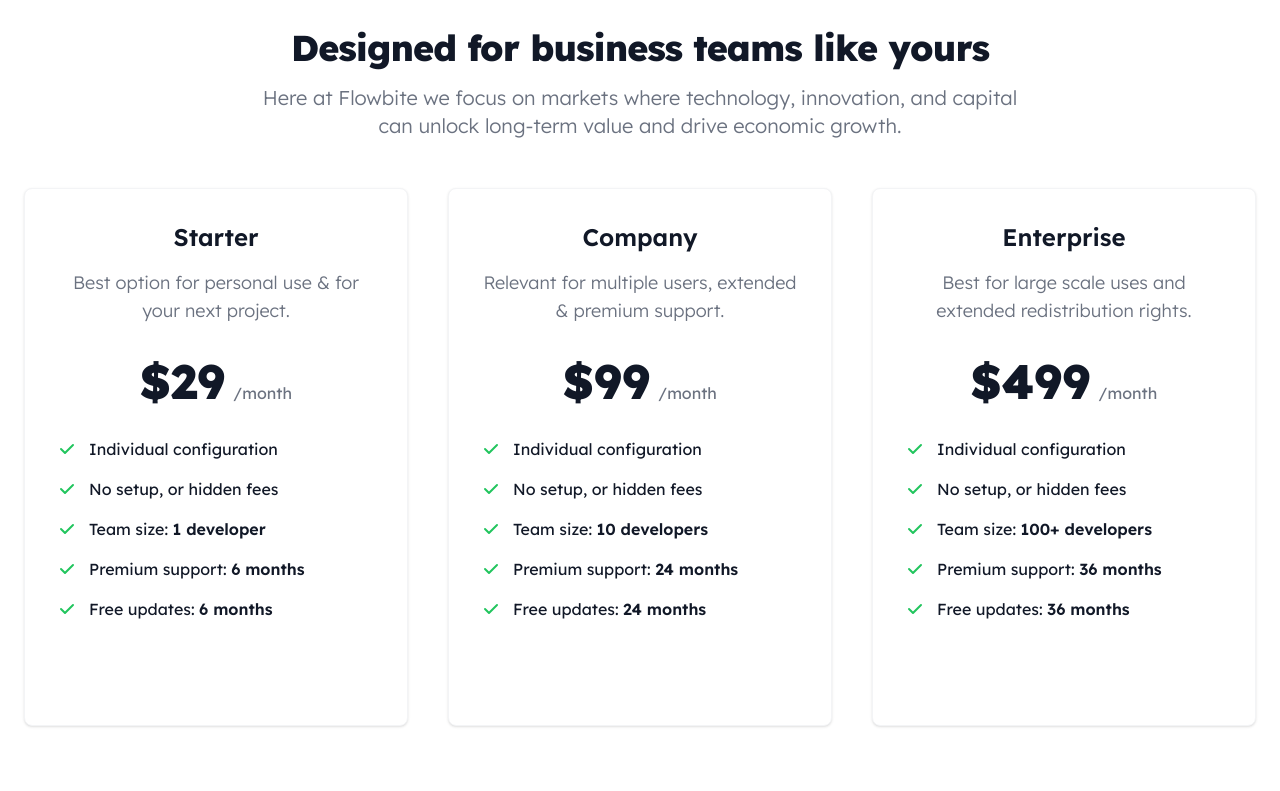
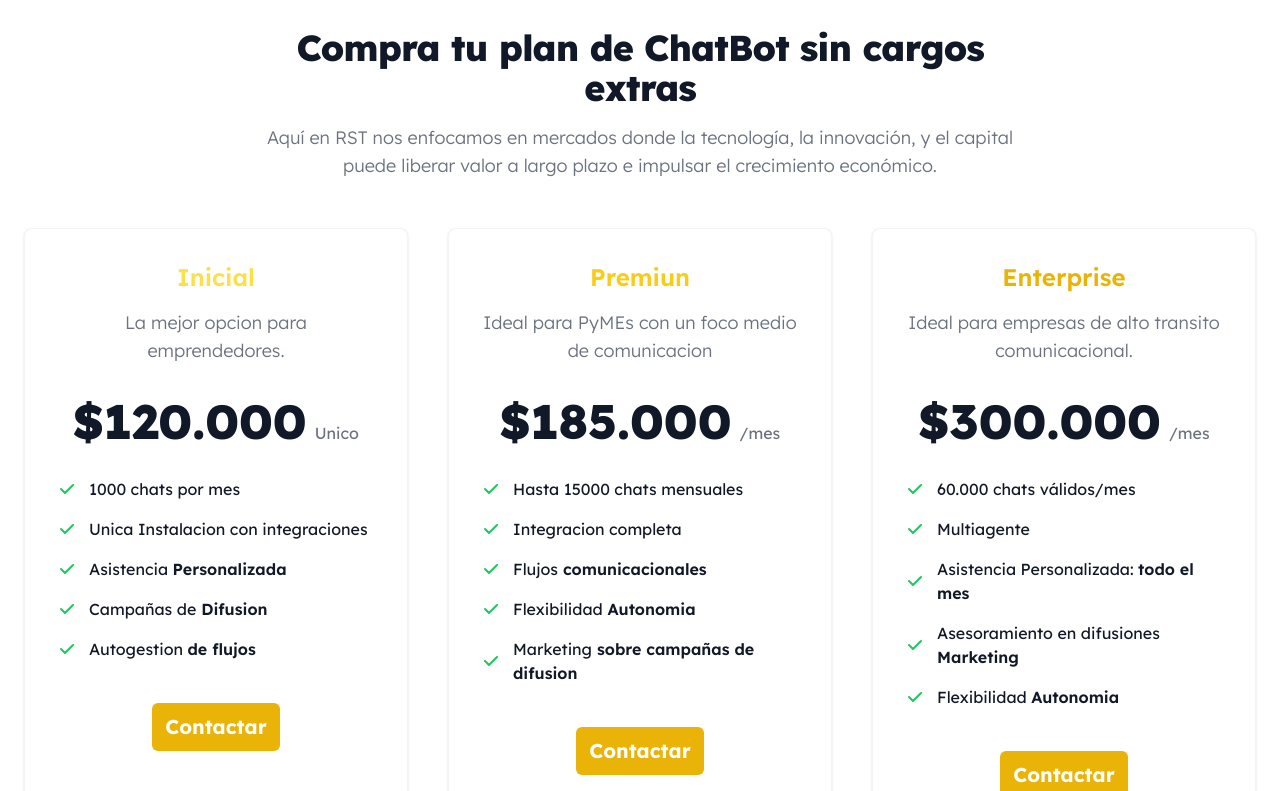
Before and after one commit to RST-Sistemas/chatbot-landing, a Next.js app: page / in a window 1280 px wide. Shown: the part 860-1651 px from the top of the page. Built offline with nearby package versions, Linux system fonts and the light colour scheme.

Commit message:
PriceTable finished

```diff
--- /dev/null
+++ b/src/app/Components/ButtonContactar.jsx
@@ -0,0 +1,21 @@
+/** @format */
+
+import React from "react";
+
+function ButtonContactar() {
+	return (
+		<div className="flex items-center justify-center">
+			<button class="overflow-hidden  w-32 p-2 h-12 bg-yellow-500 text-white border-none rounded-md text-xl font-bold cursor-pointer relative z-10 group">
+				Contactar
+				<span class="absolute w-36 h-32 -top-8 -left-2 bg-orange-200 rotate-12 transform scale-x-0 group-hover:scale-x-100 transition-transform group-hover:duration-500 duration-1000 origin-right"></span>
+				<span class="absolute w-36 h-32 -top-8 -left-2 bg-orange-400 rotate-12 transform scale-x-0 group-hover:scale-x-100 transition-transform group-hover:duration-700 duration-700 origin-right"></span>
+				<span class="absolute w-36 h-32 -top-8 -left-2 bg-orange-600 rotate-12 transform scale-x-0 group-hover:scale-x-100 transition-transform group-hover:duration-1000 duration-500 origin-right"></span>
+				<span class="group-hover:opacity-100 group-hover:duration-1000  duration-100 opacity-0 absolute top-2.5 left-6 z-10">
+					Gracias!
+				</span>
+			</button>
+		</div>
+	);
+}
+
+export default ButtonContactar;
--- a/src/app/Components/Footer.jsx
+++ b/src/app/Components/Footer.jsx
@@ -4,7 +4,7 @@
 
 const Footer = () => {
 	return (
-		<div>
+		<div className="flex items-center justify-center">
 			<h1>Footer</h1>
 		</div>
 	);
--- a/src/app/Components/PriceTable.jsx
+++ b/src/app/Components/PriceTable.jsx
@@ -1,6 +1,8 @@
 /** @format */
 
 import React from "react";
+import Link from "next/link";
+import ButtonContactar from "./ButtonContactar";
 
 const PriceTable = () => {
 	return (
@@ -8,28 +10,28 @@
 			<div className="py-8 px-4 mx-auto max-w-screen-xl lg:py-16 lg:px-6">
 				<div className="mx-auto max-w-screen-md text-center mb-8 lg:mb-12">
 					<h2 className="mb-4 text-4xl tracking-tight font-extrabold text-gray-900 dark:text-white">
-						Designed for business teams like yours
+						Compra tu plan de ChatBot sin cargos extras
 					</h2>
-					<p className="mb-5 font-light text-gray-500 sm:text-xl dark:text-gray-400">
-						Here at Flowbite we focus on markets where technology, innovation,
-						and capital can unlock long-term value and drive economic growth.
+					<p className="mb-5 font-light text-sm text-gray-500 sm:text-lg dark:text-gray-400">
+						Aquí en RST nos enfocamos en mercados donde la tecnología, la
+						innovación, y el capital puede liberar valor a largo plazo e
+						impulsar el crecimiento económico.
 					</p>
 				</div>
 				<div className="space-y-8 lg:grid lg:grid-cols-3 sm:gap-6 xl:gap-10 lg:space-y-0">
-					{/* <!-- Pricing Card --> */}
 					<div className="flex flex-col p-6 mx-auto max-w-lg text-center text-gray-900 bg-white rounded-lg border border-gray-100 shadow dark:border-gray-600 xl:p-8 dark:bg-gray-800 dark:text-white">
-						<h3 className="mb-4 text-2xl font-semibold">Starter</h3>
+						<h3 className="mb-4 text-2xl font-semibold text-yellow-300">
+							Inicial
+						</h3>
 						<p className="font-light text-gray-500 sm:text-lg dark:text-gray-400">
-							Best option for personal use & for your next project.
+							La mejor opcion para emprendedores.
 						</p>
 						<div className="flex justify-center items-baseline my-8">
-							<span className="mr-2 text-5xl font-extrabold">$29</span>
-							<span className="text-gray-500 dark:text-gray-400">/month</span>
+							<span className="mr-2 text-5xl font-extrabold">$120.000</span>
+							<span className="text-gray-500 dark:text-gray-400">Unico</span>
 						</div>
-						{/* <!-- List --> */}
-						<ul role="list" class="mb-8 space-y-4 text-left">
+						<ul role="list" className="mb-8 space-y-4 text-left">
 							<li className="flex items-center space-x-3">
-								{/* <!-- Icon --> */}
 								<svg
 									className="flex-shrink-0 w-5 h-5 text-green-500 dark:text-green-400"
 									fill="currentColor"
@@ -40,10 +42,9 @@
 										d="M16.707 5.293a1 1 0 010 1.414l-8 8a1 1 0 01-1.414 0l-4-4a1 1 0 011.414-1.414L8 12.586l7.293-7.293a1 1 0 011.414 0z"
 										clip-rule="evenodd"></path>
 								</svg>
-								<span>Individual configuration</span>
+								<span>1000 chats por mes</span>
 							</li>
 							<li className="flex items-center space-x-3">
-								{/* <!-- Icon --> */}
 								<svg
 									className="flex-shrink-0 w-5 h-5 text-green-500 dark:text-green-400"
 									fill="currentColor"
@@ -54,7 +55,199 @@
 										d="M16.707 5.293a1 1 0 010 1.414l-8 8a1 1 0 01-1.414 0l-4-4a1 1 0 011.414-1.414L8 12.586l7.293-7.293a1 1 0 011.414 0z"
 										clip-rule="evenodd"></path>
 								</svg>
-								<span>No setup, or hidden fees</span>
+								<span>Unica Instalacion con integraciones</span>
+							</li>
+							<li className="flex items-center space-x-3">
+								<svg
+									className="flex-shrink-0 w-5 h-5 text-green-500 dark:text-green-400"
+									fill="currentColor"
+									viewBox="0 0 20 20"
+									xmlns="http://www.w3.org/2000/svg">
+									<path
+										fill-rule="evenodd"
+										d="M16.707 5.293a1 1 0 010 1.414l-8 8a1 1 0 01-1.414 0l-4-4a1 1 0 011.414-1.414L8 12.586l7.293-7.293a1 1 0 011.414 0z"
+										clip-rule="evenodd"></path>
+								</svg>
+								<span>
+									Asistencia{" "}
+									<span className="font-semibold">Personalizada</span>
+								</span>
+							</li>
+							<li className="flex items-center space-x-3">
+								<svg
+									className="flex-shrink-0 w-5 h-5 text-green-500 dark:text-green-400"
+									fill="currentColor"
+									viewBox="0 0 20 20"
+									xmlns="http://www.w3.org/2000/svg">
+									<path
+										fill-rule="evenodd"
+										d="M16.707 5.293a1 1 0 010 1.414l-8 8a1 1 0 01-1.414 0l-4-4a1 1 0 011.414-1.414L8 12.586l7.293-7.293a1 1 0 011.414 0z"
+										clip-rule="evenodd"></path>
+								</svg>
+								<span>
+									Campañas de
+									<span className="font-semibold"> Difusion</span>
+								</span>
+							</li>
+							<li className="flex items-center space-x-3">
+								<svg
+									className="flex-shrink-0 w-5 h-5 text-green-500 dark:text-green-400"
+									fill="currentColor"
+									viewBox="0 0 20 20"
+									xmlns="http://www.w3.org/2000/svg">
+									<path
+										fill-rule="evenodd"
+										d="M16.707 5.293a1 1 0 010 1.414l-8 8a1 1 0 01-1.414 0l-4-4a1 1 0 011.414-1.414L8 12.586l7.293-7.293a1 1 0 011.414 0z"
+										clip-rule="evenodd"></path>
+								</svg>
+								<span>
+									Autogestion <span className="font-semibold">de flujos</span>
+								</span>
+							</li>
+						</ul>
+						<Link
+							href="#"
+							className="text-white bg-primary-600 hover:bg-primary-700 focus:ring-4 focus:ring-primary-200 font-medium rounded-lg text-sm px-5 py-2.5 text-center dark:text-white  dark:focus:ring-primary-900">
+							<ButtonContactar />
+						</Link>
+					</div>
+
+					<div className="flex flex-col p-6 mx-auto max-w-lg text-center text-gray-900 bg-white rounded-lg border border-gray-100 shadow dark:border-gray-600 xl:p-8 dark:bg-gray-800 dark:text-white">
+						<h3 className="mb-4 text-2xl font-semibold text-yellow-400">
+							Premiun
+						</h3>
+						<p className="font-light text-gray-500 sm:text-lg dark:text-gray-400">
+							Ideal para PyMEs con un foco medio de comunicacion
+						</p>
+						<div className="flex justify-center items-baseline my-8">
+							<span className="mr-2 text-5xl font-extrabold">$185.000</span>
+							<span className="text-gray-500 dark:text-gray-400">/mes</span>
+						</div>
+
+						<ul role="list" className="mb-8 space-y-4 text-left">
+							<li className="flex items-center space-x-3">
+								<svg
+									className="flex-shrink-0 w-5 h-5 text-green-500 dark:text-green-400"
+									fill="currentColor"
+									viewBox="0 0 20 20"
+									xmlns="http://www.w3.org/2000/svg">
+									<path
+										fill-rule="evenodd"
+										d="M16.707 5.293a1 1 0 010 1.414l-8 8a1 1 0 01-1.414 0l-4-4a1 1 0 011.414-1.414L8 12.586l7.293-7.293a1 1 0 011.414 0z"
+										clip-rule="evenodd"></path>
+								</svg>
+								<span>Hasta 15000 chats mensuales</span>
+							</li>
+							<li className="flex items-center space-x-3">
+								<svg
+									className="flex-shrink-0 w-5 h-5 text-green-500 dark:text-green-400"
+									fill="currentColor"
+									viewBox="0 0 20 20"
+									xmlns="http://www.w3.org/2000/svg">
+									<path
+										fill-rule="evenodd"
+										d="M16.707 5.293a1 1 0 010 1.414l-8 8a1 1 0 01-1.414 0l-4-4a1 1 0 011.414-1.414L8 12.586l7.293-7.293a1 1 0 011.414 0z"
+										clip-rule="evenodd"></path>
+								</svg>
+								<span>Integracion completa</span>
+							</li>
+							<li className="flex items-center space-x-3">
+								<svg
+									className="flex-shrink-0 w-5 h-5 text-green-500 dark:text-green-400"
+									fill="currentColor"
+									viewBox="0 0 20 20"
+									xmlns="http://www.w3.org/2000/svg">
+									<path
+										fill-rule="evenodd"
+										d="M16.707 5.293a1 1 0 010 1.414l-8 8a1 1 0 01-1.414 0l-4-4a1 1 0 011.414-1.414L8 12.586l7.293-7.293a1 1 0 011.414 0z"
+										clip-rule="evenodd"></path>
+								</svg>
+								<span>
+									Flujos
+									<span className="font-semibold"> comunicacionales</span>
+								</span>
+							</li>
+							<li className="flex items-center space-x-3">
+								<svg
+									className="flex-shrink-0 w-5 h-5 text-green-500 dark:text-green-400"
+									fill="currentColor"
+									viewBox="0 0 20 20"
+									xmlns="http://www.w3.org/2000/svg">
+									<path
+										fill-rule="evenodd"
+										d="M16.707 5.293a1 1 0 010 1.414l-8 8a1 1 0 01-1.414 0l-4-4a1 1 0 011.414-1.414L8 12.586l7.293-7.293a1 1 0 011.414 0z"
+										clip-rule="evenodd"></path>
+								</svg>
+								<span>
+									Flexibilidad
+									<span className="font-semibold"> Autonomia</span>
+								</span>
+							</li>
+							<li className="flex items-center space-x-3">
+								<svg
+									className="flex-shrink-0 w-5 h-5 text-green-500 dark:text-green-400"
+									fill="currentColor"
+									viewBox="0 0 20 20"
+									xmlns="http://www.w3.org/2000/svg">
+									<path
+										fill-rule="evenodd"
+										d="M16.707 5.293a1 1 0 010 1.414l-8 8a1 1 0 01-1.414 0l-4-4a1 1 0 011.414-1.414L8 12.586l7.293-7.293a1 1 0 011.414 0z"
+										clip-rule="evenodd"></path>
+								</svg>
+								<span>
+									Marketing
+									<span className="font-semibold">
+										{" "}
+										sobre campañas de difusion
+									</span>
+								</span>
+							</li>
+						</ul>
+						<Link
+							href="#"
+							className="text-white bg-primary-600 hover:bg-primary-700 focus:ring-4 focus:ring-primary-200 font-medium rounded-lg text-sm px-5 py-2.5 text-center dark:text-white  dark:focus:ring-primary-900">
+							<ButtonContactar />
+						</Link>
+					</div>
+
+					<div className="flex flex-col p-6 mx-auto max-w-lg text-center text-gray-900 bg-white rounded-lg border border-gray-100 shadow dark:border-gray-600 xl:p-8 dark:bg-gray-800 dark:text-white">
+						<h3 className="mb-4 text-2xl font-semibold text-yellow-500">
+							Enterprise
+						</h3>
+						<p className="font-light text-gray-500 sm:text-lg dark:text-gray-400">
+							Ideal para empresas de alto transito comunicacional.
+						</p>
+						<div className="flex justify-center items-baseline my-8">
+							<span className="mr-2 text-5xl font-extrabold">$300.000</span>
+							<span className="text-gray-500 dark:text-gray-400">/mes</span>
+						</div>
+
+						<ul role="list" className="mb-8 space-y-4 text-left">
+							<li className="flex items-center space-x-3">
+								<svg
+									class="flex-shrink-0 w-5 h-5 text-green-500 dark:text-green-400"
+									fill="currentColor"
+									viewBox="0 0 20 20"
+									xmlns="http://www.w3.org/2000/svg">
+									<path
+										fill-rule="evenodd"
+										d="M16.707 5.293a1 1 0 010 1.414l-8 8a1 1 0 01-1.414 0l-4-4a1 1 0 011.414-1.414L8 12.586l7.293-7.293a1 1 0 011.414 0z"
+										clip-rule="evenodd"></path>
+								</svg>
+								<span>60.000 chats válidos/mes</span>
+							</li>
+							<li className="flex items-center space-x-3">
+								<svg
+									className="flex-shrink-0 w-5 h-5 text-green-500 dark:text-green-400"
+									fill="currentColor"
+									viewBox="0 0 20 20"
+									xmlns="http://www.w3.org/2000/svg">
+									<path
+										fill-rule="evenodd"
+										d="M16.707 5.293a1 1 0 010 1.414l-8 8a1 1 0 01-1.414 0l-4-4a1 1 0 011.414-1.414L8 12.586l7.293-7.293a1 1 0 011.414 0z"
+										clip-rule="evenodd"></path>
+								</svg>
+								<span>Multiagente</span>
 							</li>
 							<li className="flex items-center space-x-3">
 								{/* <!-- Icon --> */}
@@ -69,7 +262,8 @@
 										clip-rule="evenodd"></path>
 								</svg>
 								<span>
-									Team size: <span className="font-semibold">1 developer</span>
+									Asistencia Personalizada:{" "}
+									<span className="font-semibold"> todo el mes</span>
 								</span>
 							</li>
 							<li className="flex items-center space-x-3">
@@ -85,12 +279,11 @@
 										clip-rule="evenodd"></path>
 								</svg>
 								<span>
-									Premium support:{" "}
-									<span className="font-semibold">6 months</span>
+									Asesoramiento en difusiones{" "}
+									<span className="font-semibold">Marketing</span>
 								</span>
 							</li>
 							<li className="flex items-center space-x-3">
-								{/* <!-- Icon --> */}
 								<svg
 									className="flex-shrink-0 w-5 h-5 text-green-500 dark:text-green-400"
 									fill="currentColor"
@@ -102,209 +295,15 @@
 										clip-rule="evenodd"></path>
 								</svg>
 								<span>
-									Free updates: <span className="font-semibold">6 months</span>
+									Flexibilidad <span className="font-semibold"> Autonomia</span>
 								</span>
 							</li>
 						</ul>
-						<a
+						<Link
 							href="#"
 							className="text-white bg-primary-600 hover:bg-primary-700 focus:ring-4 focus:ring-primary-200 font-medium rounded-lg text-sm px-5 py-2.5 text-center dark:text-white  dark:focus:ring-primary-900">
-							Get started
-						</a>
-					</div>
-					{/* <!-- Pricing Card --> */}
-					<div className="flex flex-col p-6 mx-auto max-w-lg text-center text-gray-900 bg-white rounded-lg border border-gray-100 shadow dark:border-gray-600 xl:p-8 dark:bg-gray-800 dark:text-white">
-						<h3 className="mb-4 text-2xl font-semibold">Company</h3>
-						<p className="font-light text-gray-500 sm:text-lg dark:text-gray-400">
-							Relevant for multiple users, extended & premium support.
-						</p>
-						<div className="flex justify-center items-baseline my-8">
-							<span className="mr-2 text-5xl font-extrabold">$99</span>
-							<span className="text-gray-500 dark:text-gray-400">/month</span>
-						</div>
-						{/* <!-- List --> */}
-						<ul role="list" className="mb-8 space-y-4 text-left">
-							<li className="flex items-center space-x-3">
-								{/* <!-- Icon --> */}
-								<svg
-									className="flex-shrink-0 w-5 h-5 text-green-500 dark:text-green-400"
-									fill="currentColor"
-									viewBox="0 0 20 20"
-									xmlns="http://www.w3.org/2000/svg">
-									<path
-										fill-rule="evenodd"
-										d="M16.707 5.293a1 1 0 010 1.414l-8 8a1 1 0 01-1.414 0l-4-4a1 1 0 011.414-1.414L8 12.586l7.293-7.293a1 1 0 011.414 0z"
-										clip-rule="evenodd"></path>
-								</svg>
-								<span>Individual configuration</span>
-							</li>
-							<li className="flex items-center space-x-3">
-								{/* <!-- Icon --> */}
-								<svg
-									className="flex-shrink-0 w-5 h-5 text-green-500 dark:text-green-400"
-									fill="currentColor"
-									viewBox="0 0 20 20"
-									xmlns="http://www.w3.org/2000/svg">
-									<path
-										fill-rule="evenodd"
-										d="M16.707 5.293a1 1 0 010 1.414l-8 8a1 1 0 01-1.414 0l-4-4a1 1 0 011.414-1.414L8 12.586l7.293-7.293a1 1 0 011.414 0z"
-										clip-rule="evenodd"></path>
-								</svg>
-								<span>No setup, or hidden fees</span>
-							</li>
-							<li className="flex items-center space-x-3">
-								{/* <!-- Icon --> */}
-								<svg
-									className="flex-shrink-0 w-5 h-5 text-green-500 dark:text-green-400"
-									fill="currentColor"
-									viewBox="0 0 20 20"
-									xmlns="http://www.w3.org/2000/svg">
-									<path
-										fill-rule="evenodd"
-										d="M16.707 5.293a1 1 0 010 1.414l-8 8a1 1 0 01-1.414 0l-4-4a1 1 0 011.414-1.414L8 12.586l7.293-7.293a1 1 0 011.414 0z"
-										clip-rule="evenodd"></path>
-								</svg>
-								<span>
-									Team size:{" "}
-									<span className="font-semibold">10 developers</span>
-								</span>
-							</li>
-							<li className="flex items-center space-x-3">
-								{/* <!-- Icon --> */}
-								<svg
-									className="flex-shrink-0 w-5 h-5 text-green-500 dark:text-green-400"
-									fill="currentColor"
-									viewBox="0 0 20 20"
-									xmlns="http://www.w3.org/2000/svg">
-									<path
-										fill-rule="evenodd"
-										d="M16.707 5.293a1 1 0 010 1.414l-8 8a1 1 0 01-1.414 0l-4-4a1 1 0 011.414-1.414L8 12.586l7.293-7.293a1 1 0 011.414 0z"
-										clip-rule="evenodd"></path>
-								</svg>
-								<span>
-									Premium support:{" "}
-									<span className="font-semibold">24 months</span>
-								</span>
-							</li>
-							<li className="flex items-center space-x-3">
-								{/* <!-- Icon --> */}
-								<svg
-									className="flex-shrink-0 w-5 h-5 text-green-500 dark:text-green-400"
-									fill="currentColor"
-									viewBox="0 0 20 20"
-									xmlns="http://www.w3.org/2000/svg">
-									<path
-										fill-rule="evenodd"
-										d="M16.707 5.293a1 1 0 010 1.414l-8 8a1 1 0 01-1.414 0l-4-4a1 1 0 011.414-1.414L8 12.586l7.293-7.293a1 1 0 011.414 0z"
-										clip-rule="evenodd"></path>
-								</svg>
-								<span>
-									Free updates: <span className="font-semibold">24 months</span>
-								</span>
-							</li>
-						</ul>
-						<a
-							href="#"
-							className="text-white bg-primary-600 hover:bg-primary-700 focus:ring-4 focus:ring-primary-200 font-medium rounded-lg text-sm px-5 py-2.5 text-center dark:text-white  dark:focus:ring-primary-900">
-							Get started
-						</a>
-					</div>
-					{/* <!-- Pricing Card --> */}
-					<div className="flex flex-col p-6 mx-auto max-w-lg text-center text-gray-900 bg-white rounded-lg border border-gray-100 shadow dark:border-gray-600 xl:p-8 dark:bg-gray-800 dark:text-white">
-						<h3 className="mb-4 text-2xl font-semibold">Enterprise</h3>
-						<p className="font-light text-gray-500 sm:text-lg dark:text-gray-400">
-							Best for large scale uses and extended redistribution rights.
-						</p>
-						<div className="flex justify-center items-baseline my-8">
-							<span className="mr-2 text-5xl font-extrabold">$499</span>
-							<span className="text-gray-500 dark:text-gray-400">/month</span>
-						</div>
-						{/* <!-- List --> */}
-						<ul role="list" className="mb-8 space-y-4 text-left">
-							<li className="flex items-center space-x-3">
-								{/* <!-- Icon --> */}
-								<svg
-									class="flex-shrink-0 w-5 h-5 text-green-500 dark:text-green-400"
-									fill="currentColor"
-									viewBox="0 0 20 20"
-									xmlns="http://www.w3.org/2000/svg">
-									<path
-										fill-rule="evenodd"
-										d="M16.707 5.293a1 1 0 010 1.414l-8 8a1 1 0 01-1.414 0l-4-4a1 1 0 011.414-1.414L8 12.586l7.293-7.293a1 1 0 011.414 0z"
-										clip-rule="evenodd"></path>
-								</svg>
-								<span>Individual configuration</span>
-							</li>
-							<li className="flex items-center space-x-3">
-								{/* <!-- Icon --> */}
-								<svg
-									className="flex-shrink-0 w-5 h-5 text-green-500 dark:text-green-400"
-									fill="currentColor"
-									viewBox="0 0 20 20"
-									xmlns="http://www.w3.org/2000/svg">
-									<path
-										fill-rule="evenodd"
-										d="M16.707 5.293a1 1 0 010 1.414l-8 8a1 1 0 01-1.414 0l-4-4a1 1 0 011.414-1.414L8 12.586l7.293-7.293a1 1 0 011.414 0z"
-										clip-rule="evenodd"></path>
-								</svg>
-								<span>No setup, or hidden fees</span>
-							</li>
-							<li className="flex items-center space-x-3">
-								{/* <!-- Icon --> */}
-								<svg
-									className="flex-shrink-0 w-5 h-5 text-green-500 dark:text-green-400"
-									fill="currentColor"
-									viewBox="0 0 20 20"
-									xmlns="http://www.w3.org/2000/svg">
-									<path
-										fill-rule="evenodd"
-										d="M16.707 5.293a1 1 0 010 1.414l-8 8a1 1 0 01-1.414 0l-4-4a1 1 0 011.414-1.414L8 12.586l7.293-7.293a1 1 0 011.414 0z"
-										clip-rule="evenodd"></path>
-								</svg>
-								<span>
-									Team size:{" "}
-									<span className="font-semibold">100+ developers</span>
-								</span>
-							</li>
-							<li className="flex items-center space-x-3">
-								{/* <!-- Icon --> */}
-								<svg
-									className="flex-shrink-0 w-5 h-5 text-green-500 dark:text-green-400"
-									fill="currentColor"
-									viewBox="0 0 20 20"
-									xmlns="http://www.w3.org/2000/svg">
-									<path
-										fill-rule="evenodd"
-										d="M16.707 5.293a1 1 0 010 1.414l-8 8a1 1 0 01-1.414 0l-4-4a1 1 0 011.414-1.414L8 12.586l7.293-7.293a1 1 0 011.414 0z"
-										clip-rule="evenodd"></path>
-								</svg>
-								<span>
-									Premium support:{" "}
-									<span className="font-semibold">36 months</span>
-								</span>
-							</li>
-							<li className="flex items-center space-x-3">
-								{/* <!-- Icon --> */}
-								<svg
-									className="flex-shrink-0 w-5 h-5 text-green-500 dark:text-green-400"
-									fill="currentColor"
-									viewBox="0 0 20 20"
-									xmlns="http://www.w3.org/2000/svg">
-									<path
-										fill-rule="evenodd"
-										d="M16.707 5.293a1 1 0 010 1.414l-8 8a1 1 0 01-1.414 0l-4-4a1 1 0 011.414-1.414L8 12.586l7.293-7.293a1 1 0 011.414 0z"
-										clip-rule="evenodd"></path>
-								</svg>
-								<span>
-									Free updates: <span className="font-semibold">36 months</span>
-								</span>
-							</li>
-						</ul>
-						<a
-							href="#"
-							className="text-white bg-primary-600 hover:bg-primary-700 focus:ring-4 focus:ring-primary-200 font-medium rounded-lg text-sm px-5 py-2.5 text-center dark:text-white  dark:focus:ring-primary-900">
-							Get started
-						</a>
+							<ButtonContactar />
+						</Link>
 					</div>
 				</div>
 			</div>
--- a/src/app/Components/index.js
+++ b/src/app/Components/index.js
@@ -1,3 +1,5 @@
+/** @format */
+
 export { default as Contact } from "./Contact";
 export { default as FAQ } from "./FAQ";
 export { default as Feature } from "./Feature";
--- a/src/app/page.js
+++ b/src/app/page.js
@@ -12,14 +12,13 @@
 
 export default function Home() {
 	return (
-    <main className='flex flex-col items-center justify-between min-h-screen '>
+		<main className="flex flex-col items-center justify-between min-h-screen ">
 			<Hero />
 			<PriceTable />
 			<Testimonials />
 			<Feature />
 			<FAQ />
 			<Contact />
-      <Footer />
 		</main>
 	);
 }
```
Also changed, not shown: 1 other file (tests, documents, lock files or other folders). Lines whose indentation alone changed are shown as unchanged.
